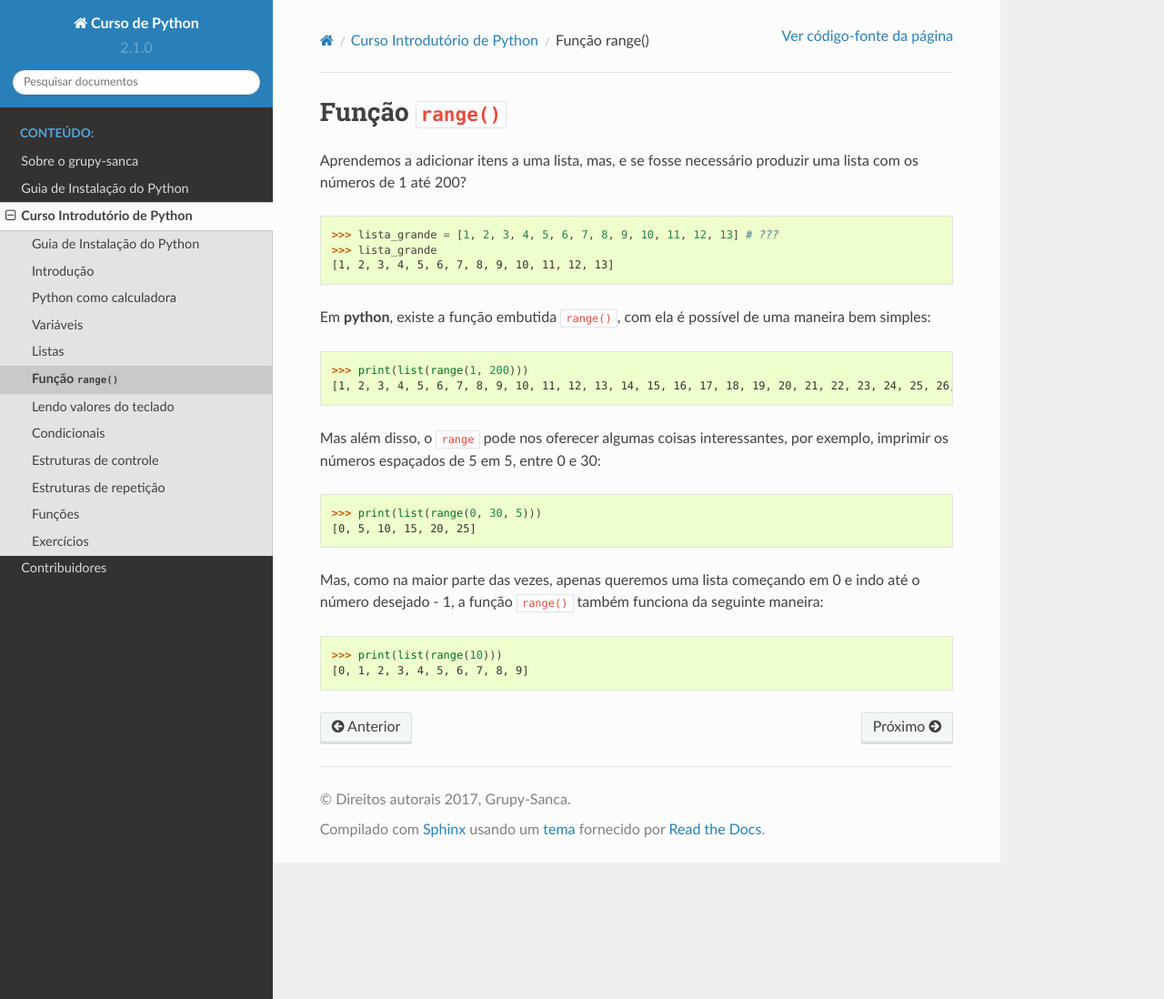
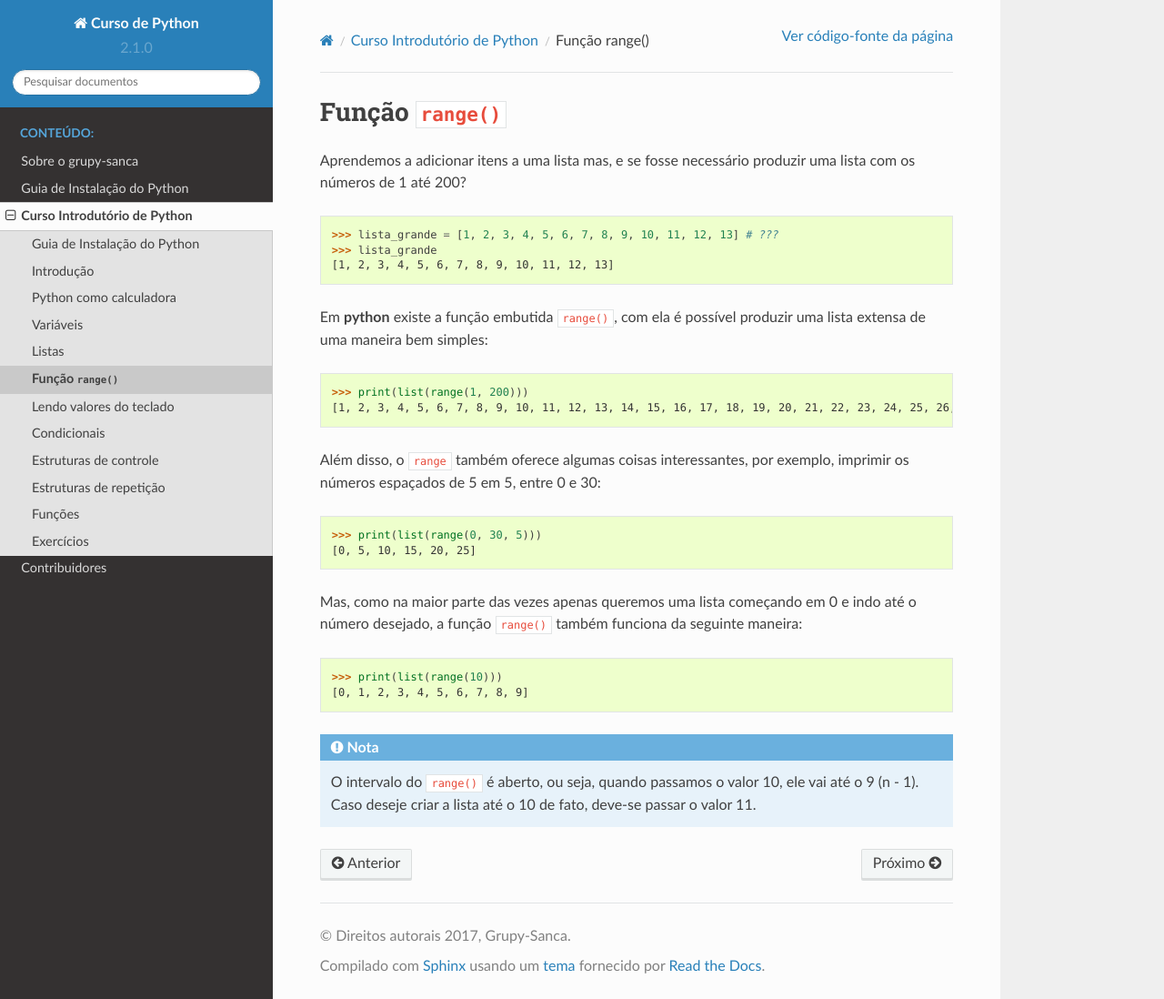
Before and after one commit to grupy-sanca/curso-python, a Sphinx documentation site: the page built from source/intro/range.rst, in a window 1280 px wide and 1098 px high. Shown: the whole window at 91% size. Built offline with Sphinx 7.4.7 and the Read the Docs theme 2.0.0, drawn with Linux system fonts in a browser that asks for light colours.

Commit message:
Revised pt-br language in range.rst

```diff
--- a/source/intro/range.rst
+++ b/source/intro/range.rst
@@ -2,7 +2,7 @@
 Função ``range()``
 ==================
 
-Aprendemos a adicionar itens a uma lista, mas, e se fosse necessário produzir
+Aprendemos a adicionar itens a uma lista mas, e se fosse necessário produzir
 uma lista com os números de 1 até 200?
 
 .. doctest::
@@ -11,15 +11,14 @@ uma lista com os números de 1 até 200?
         >>> lista_grande
         [1, 2, 3, 4, 5, 6, 7, 8, 9, 10, 11, 12, 13]
 
-Em **python**, existe a função embutida ``range()``, com ela é possível de uma
-maneira bem simples:
+Em **python** existe a função embutida ``range()``, com ela é possível produzir uma lista extensa de uma maneira bem simples:
 
 .. doctest::
 
         >>> print(list(range(1, 200)))
         [1, 2, 3, 4, 5, 6, 7, 8, 9, 10, 11, 12, 13, 14, 15, 16, 17, 18, 19, 20, 21, 22, 23, 24, 25, 26, 27, 28, 29, 30, 31, 32, 33, 34, 35, 36, 37, 38, 39, 40, 41, 42, 43, 44, 45, 46, 47, 48, 49, 50, 51, 52, 53, 54, 55, 56, 57, 58, 59, 60, 61, 62, 63, 64, 65, 66, 67, 68, 69, 70, 71, 72, 73, 74, 75, 76, 77, 78, 79, 80, 81, 82, 83, 84, 85, 86, 87, 88, 89, 90, 91, 92, 93, 94, 95, 96, 97, 98, 99, 100, 101, 102, 103, 104, 105, 106, 107, 108, 109, 110, 111, 112, 113, 114, 115, 116, 117, 118, 119, 120, 121, 122, 123, 124, 125, 126, 127, 128, 129, 130, 131, 132, 133, 134, 135, 136, 137, 138, 139, 140, 141, 142, 143, 144, 145, 146, 147, 148, 149, 150, 151, 152, 153, 154, 155, 156, 157, 158, 159, 160, 161, 162, 163, 164, 165, 166, 167, 168, 169, 170, 171, 172, 173, 174, 175, 176, 177, 178, 179, 180, 181, 182, 183, 184, 185, 186, 187, 188, 189, 190, 191, 192, 193, 194, 195, 196, 197, 198, 199]
 
-Mas além disso, o ``range`` pode nos oferecer algumas coisas interessantes, por
+Além disso, o ``range`` também oferece algumas coisas interessantes, por
 exemplo, imprimir os números espaçados de 5 em 5, entre 0 e 30:
 
 .. doctest::
@@ -27,11 +26,14 @@ exemplo, imprimir os números espaçados de 5 em 5, entre 0 e 30:
         >>> print(list(range(0, 30, 5)))
         [0, 5, 10, 15, 20, 25]
 
-Mas, como na maior parte das vezes, apenas queremos uma lista começando em 0 e
-indo até o número desejado - 1, a função ``range()`` também funciona da seguinte
+Mas, como na maior parte das vezes apenas queremos uma lista começando em 0 e
+indo até o número desejado, a função ``range()`` também funciona da seguinte
 maneira:
 
 .. doctest::
 
         >>> print(list(range(10)))
         [0, 1, 2, 3, 4, 5, 6, 7, 8, 9]
+
+.. note::
+		O intervalo do ``range()`` é aberto, ou seja, quando passamos o valor 10, ele vai até o 9 (n - 1). Caso deseje criar a lista até o 10 de fato, deve-se passar o valor 11.
```
